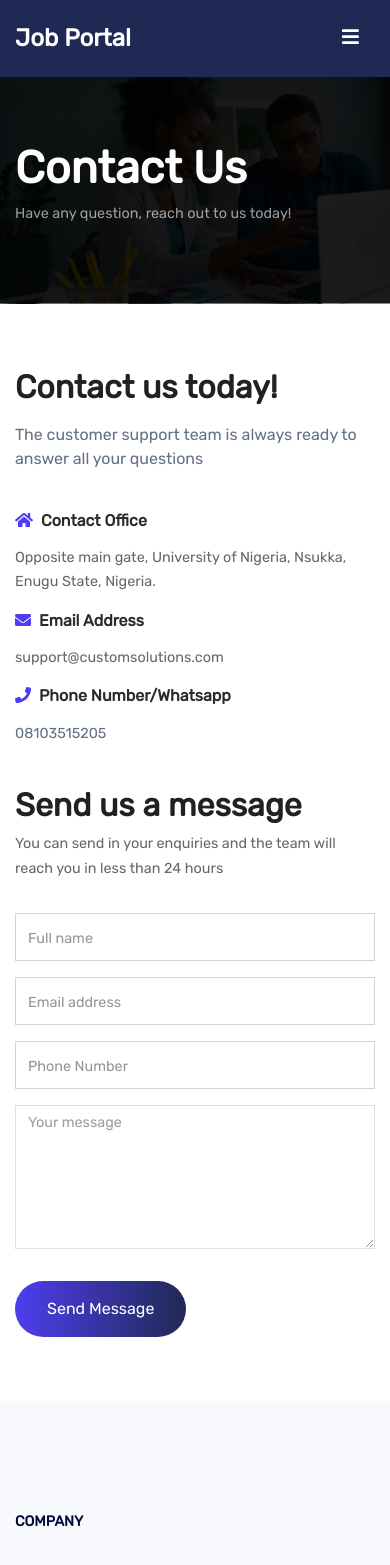
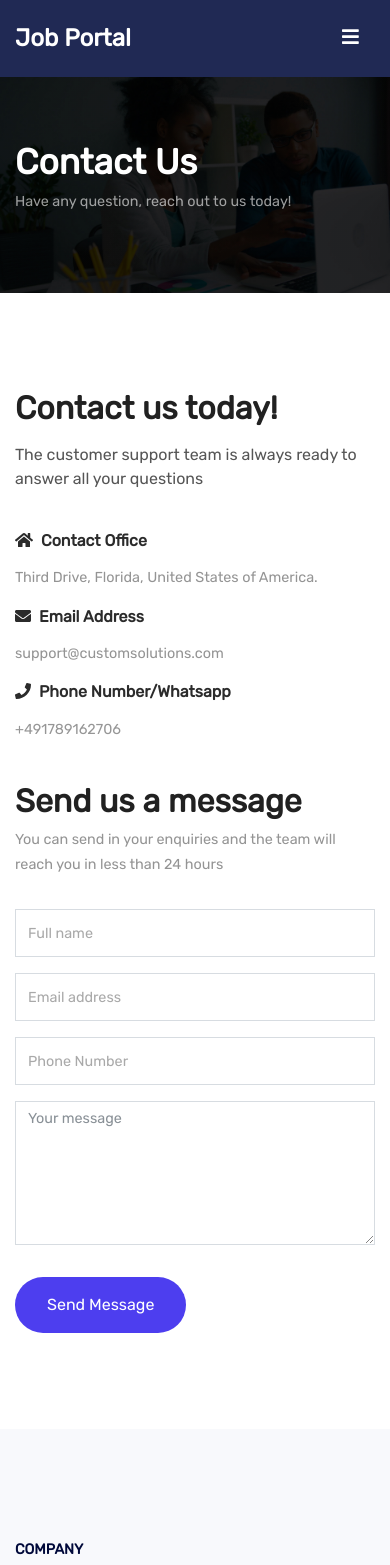
Before and after one commit to Achilles45/jobportal, a Vue app: page /contact in a window 390 px wide. Shown: the top 1565 px of the page. Built offline with nearby package versions, Linux system fonts and the light colour scheme; no server answers.

Commit message:
Added transition animation

```diff
--- a/public/index.html
+++ b/public/index.html
@@ -4,6 +4,8 @@
     <meta charset="utf-8">
     <meta http-equiv="X-UA-Compatible" content="IE=edge">
     <meta name="viewport" content="width=device-width,initial-scale=1.0">
+    <link rel="stylesheet" href="https://cdnjs.cloudflare.com/ajax/libs/animate.css/4.0.0/animate.min.css"
+  />
     <title>Jobportal - Find and get job anywhere in the world</title>
   </head>
   <body>
--- a/src/App.vue
+++ b/src/App.vue
@@ -1,8 +1,8 @@
 <template>
   <div id="app">
-    <div id="nav">
-    </div>
+   <transition name="animate" enter-active-class="animate__animated animate__slideInRight" leave-active-class="animate__animated animate__slideOutLeft">
     <router-view/>
+    </transition>
   </div>
 </template>
 
--- a/src/components/Herosection.vue
+++ b/src/components/Herosection.vue
@@ -162,7 +162,7 @@ export default {
 @media only screen and (max-width: 600px){
   .hero{
     padding: 7rem 0;
-    height: 100vh !important;
+    height: 85vh !important;
     .social__holder{
       display: none;
     }
--- a/src/views/About.vue
+++ b/src/views/About.vue
@@ -121,7 +121,7 @@ export default {
 @import '../assets/styles/_colors';
 .about{
   .about__wrapper{
-    background: linear-gradient(rgba(0,0,0,.3), rgba(0,0,0,.3)), url('../assets/images/img10.jpg');
+    background: linear-gradient(rgba(0,0,0,.1), rgba(0,0,0,.1)), url('../assets/images/img10.jpg');
     color: #fff;
     padding: 4rem 0;
     background-repeat: no-repeat;
@@ -256,9 +256,11 @@ export default {
 
 //Media queries
 @media only screen and (max-width: 600px){
-  //  .about__wrapper{
-  //    padding: 2rem 0 !important;
-  //  }
+ .about__wrapper{
+    h1{
+      font-size: 2.2rem !important;
+    }
+  }
    .about__content{
      h3{
        padding-top: 3rem;
--- a/src/views/Contact.vue
+++ b/src/views/Contact.vue
@@ -14,11 +14,11 @@
              <h2>Contact us today!</h2>
             <h5>The customer support team is always ready to answer all your questions</h5>
             <h6><i class="fa fa-home"></i>Contact Office</h6>
-            <p>Opposite main gate, University of Nigeria, Nsukka, Enugu State, Nigeria.</p>
+            <p>Third Drive, Florida, United States of America.</p>
             <h6><i class="fa fa-envelope"></i>Email Address</h6>
             <p>support@customsolutions.com</p>
              <h6><i class="fa fa-phone"></i>Phone Number/Whatsapp</h6>
-             <p><a href="tel:08103515205">08103515205</a></p><br>
+             <p><a href="tel:+491789162706">+491789162706</a></p><br>
          </div>
          <div class="col-md-1"></div>
          <div class="col-md-5 text">
@@ -38,10 +38,10 @@
                    <textarea name="" id="" cols="10" rows="6" class="form-control" v-model="message" placeholder="Your message">
                      </textarea>
                </div>
-               <div v-if="err" class="alert alert-danger">
+               <div v-if="err" class="alert alert-danger animate__animated animate__bounce">
                {{err}}
              </div>
-             <div v-if="success" class="alert alert-success">
+             <div v-if="success" class="alert alert-success animate__animated animate__bounce">
                {{success}}
              </div>
                <button type="submit" class="form__btn">Send Message</button>
@@ -77,11 +77,17 @@ export default {
       //Check if the user has filled out form completely
       if(!this.name || !this.email || !this.phone_number || !this.message){
         this.err = 'Please fill out the form and try again!'
+        this.removeAlert()
       }else{
         //Send a success message to the user
         this.success = 'Message sent. We will get back to you soon!'
       }
     },
+    removeAlert(){
+      setTimeout(() => {
+        document.querySelector('.alert').remove()
+      }, 5000);
+    }
   }
 }
 </script>
@@ -90,7 +96,7 @@ export default {
 @import '../assets/styles/_colors';
 .contact{
   .contact__wrapper{
-    background: linear-gradient(rgba(0,0,0,.3), rgba(0,0,0,.3)), url('../assets/images/img10.jpg');
+    background: linear-gradient(rgba(0,0,0,.1), rgba(0,0,0,.1)), url('../assets/images/img10.jpg');
     color: #fff;
     padding: 4rem 0;
     background-repeat: no-repeat;
@@ -106,7 +112,7 @@ export default {
     }
   }
   .contact__content{
-      padding: 4rem 0;
+      padding: 6rem 0;
     .text{
      h2{
          font-weight: bold;
@@ -114,16 +120,17 @@ export default {
          font-size: 2.3rem;
      }
      h5{
-         color: #627081;
+         color: #2b2b2b;
          font-size: 1rem;
          font-weight: 400;
          padding-top: .5rem;
          line-height: 1.5;
          padding-bottom: 1.5rem;
+         opacity: .8;
      }
      .fa-home, .fa-envelope, .fa-phone{
          margin-right: .5rem;
-         color: $secondary-color;
+         color: #2b2b2b;
      }
      h6{
          font-weight: bold;
@@ -132,8 +139,10 @@ export default {
          padding-bottom: .5rem;
      }
      p, a{
-         color: #627081;
+         color: #2b2b2b;
          text-decoration: none;
+         opacity: .7;
+         font-size: .9rem;
      }
 
  }
@@ -145,6 +154,9 @@ form{
         border-radius: 0;
         box-shadow: none !important;
         height: 3rem;
+        color: #676767;
+        opacity: .8;
+        font-size: .9rem;
         &::placeholder{
             font-size: .9rem;
             font-weight: 500;
@@ -158,17 +170,18 @@ form{
             font-size: .9rem;
             font-weight: 500;
             color: #676767;
-            opacity: .7;
+            opacity: .8;
             margin-bottom: 2rem;
     }
     .form__btn{
-        background: linear-gradient(to right, $secondary-color , $tertiary-color);
+        background: $secondary-color;
         border: none;
         padding: 1rem 2rem;
         border-radius: 50px;
         color: #fff;
+        outline: none !important;
         &:hover{
-            background: $tertiary-color;
+            background: $primary-color;
             transition: all ease-in-out .5s;
         }
     }
@@ -176,6 +189,11 @@ form{
 
 //Media Queries
 @media only screen and (max-width: 600px){
+  .contact__wrapper{
+    h1{
+      font-size: 2.2rem !important;
+    }
+  }
   .text{
     h2{
       font-size: 2rem !important;
```
